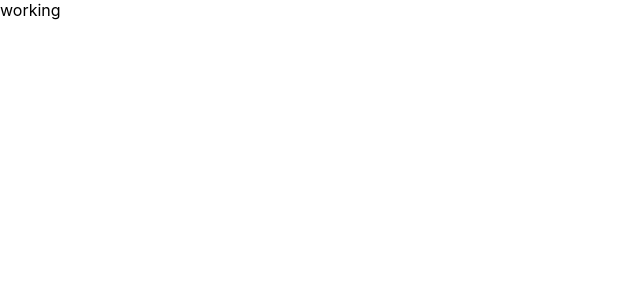
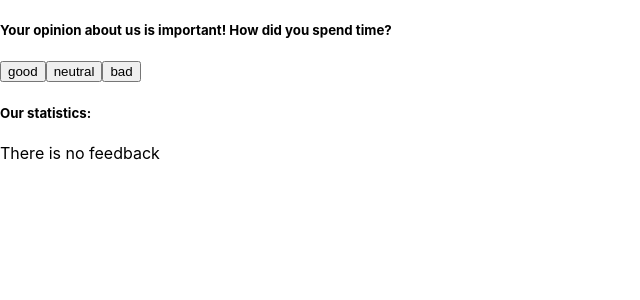
Before and after one commit to DawidCzyzewski/goit-react-hw-02-feedback, a React (Create React App) app: page / in a window 1280 px wide. Shown: the top 300 px of the page, without its empty margins (0-640 px from the left). Built offline with nearby package versions, Linux system fonts and the light colour scheme.

Commit message:
feat/First ver, not styled

```diff
--- a/src/components/App.jsx
+++ b/src/components/App.jsx
@@ -1,6 +1,10 @@
 // Import necessary elements
 import PropTypes from 'prop-types';
 import { Component } from 'react';
+import { Section } from './Section/Section';
+import { Statistics } from './Statistics/Statistics';
+import { FeedbackOptions } from './FeedbackOptions/FeedbackOptions';
+import { Notification } from './Notification/Notification';
 
 export class App extends Component {
   static defaultProps = {
@@ -18,10 +22,61 @@ export class App extends Component {
     bad: this.props.defaultProp,
   };
 
-  // countTotalFeedback = () => {};
-  // countPositiveFeedbackPercentage = () => {};
+  // Function to count all feedbacks
+  countTotalFeedback = () => {
+    const { good, neutral, bad } = this.state;
+    return good + neutral + bad;
+  };
+
+  // Function to count percentage of possitive feedbacks
+  countPositiveFeedbackPercentage = () => {
+    const { good } = this.state;
+    const percentageOfGoodFeeds = Math.round(
+      (100 * good) / this.countTotalFeedback()
+    );
+    // console.log(percentageOfGoodFeeds);
+    return percentageOfGoodFeeds === 0 ? 0 : percentageOfGoodFeeds;
+  };
+
+  // Function to handle clicked button
+  handleClick = option => {
+    // console.log(option);
+    this.setState(state => {
+      return { [option]: state[option] + 1 };
+    });
+    this.countTotalFeedback();
+  };
 
   render() {
-    return <div>working</div>;
+    const { good, bad, neutral, total, options } = this.state;
+
+    // console.log(this.countTotalFeedback());
+    return (
+      <div>
+        <Section title="Your opinion about us is important! How did you spend time?">
+          <FeedbackOptions
+            options={Object.keys(this.state)}
+            onLeaveFeedback={this.handleClick}
+          />
+        </Section>
+        <Section title="Our statistics:">
+          {this.countTotalFeedback() > 0 ? (
+            <Statistics
+              options={this.state}
+              good={good}
+              neutral={neutral}
+              bad={bad}
+              total={this.countTotalFeedback()}
+              positiveFeedback={this.countPositiveFeedbackPercentage()}
+            />
+          ) : (
+            (console.log('Problemito'),
+            (<Notification message="There is no feedback" />))
+          )}
+        </Section>
+      </div>
+    );
   }
 }
+
+export default App;
--- a/src/components/FeedbackOptions/FeedbackOptions.jsx
+++ b/src/components/FeedbackOptions/FeedbackOptions.jsx
@@ -1,3 +1,35 @@
-{
-  /* <FeedbackOptions options={} onLeaveFeedback={}></FeedbackOptions> */
+import { Component } from 'react';
+
+export class FeedbackOptions extends Component {
+  render() {
+    // console.log(this.props);
+
+    const { onLeaveFeedback, options } = this.props;
+
+    // const { good, neutral, bad } = options;
+
+    // options.map((option, i) => {
+    // console.log(option);
+    // });
+
+    return (
+      <>
+        {/* {console.log(options)} */}
+        {options.map((option, i) => (
+          <button
+            key={i}
+            type="button"
+            onClick={event => {
+              // console.log(event.target.textContent);
+              // console.log(option);
+
+              onLeaveFeedback(option);
+            }}
+          >
+            {option}
+          </button>
+        ))}
+      </>
+    );
+  }
 }
--- a/src/components/Notification/Notification.jsx
+++ b/src/components/Notification/Notification.jsx
@@ -1,3 +1,8 @@
-{
-  /* <Notification message="There is no feedback"></Notification>; */
+import { Component } from 'react';
+
+export class Notification extends Component {
+  render() {
+    const { message } = this.props;
+    return <p>{message}</p>;
+  }
 }
--- a/src/components/Section/Section.jsx
+++ b/src/components/Section/Section.jsx
@@ -1,3 +1,20 @@
-{
-  /* <Section title=""></Section> */
+import { Component } from 'react';
+import PropTypes from 'prop-types';
+
+export class Section extends Component {
+  render() {
+    const { title, children } = this.props;
+    return (
+      <>
+        <h5> {title} </h5>
+        {children}
+      </>
+    );
+  }
 }
+
+// Add expected types of input
+Section.propTypes = {
+  title: PropTypes.string.isRequired,
+  // children: PropTypes.node.isRequired,
+};
--- a/src/components/Statistics/Statistics.jsx
+++ b/src/components/Statistics/Statistics.jsx
@@ -1,3 +1,32 @@
-{
-  /* <Statistics good={} neutral={} bad={} total={} positivePercentage={}></Statistics> */
+import { arrayOf } from 'prop-types';
+import { Component } from 'react';
+
+export class Statistics extends Component {
+  render() {
+    // console.log(this.props);
+    const { good, neutral, bad, total, positiveFeedback, options } = this.props;
+    // console.log(this.props);
+    // const object = this.props;
+    // console.log(options);
+    // const objects = Object.entries(options);
+    // console.log(objects)
+    return (
+      <>
+        {/* TODO: Why not working? */}
+        {/* {objects.map(option => (
+          <div>{option}</div>
+        ))} */}
+
+        {/* {arrOptions.map(option => (
+          <div>{console.log(option.keys())} </div>
+        ))} */}
+
+        <div>{positiveFeedback}%</div>
+        <div>Good: {good}</div>
+        <div>Neutral: {neutral}</div>
+        <div>Bad: {bad}</div>
+        <div>Total: {total}</div>
+      </>
+    );
+  }
 }
```
